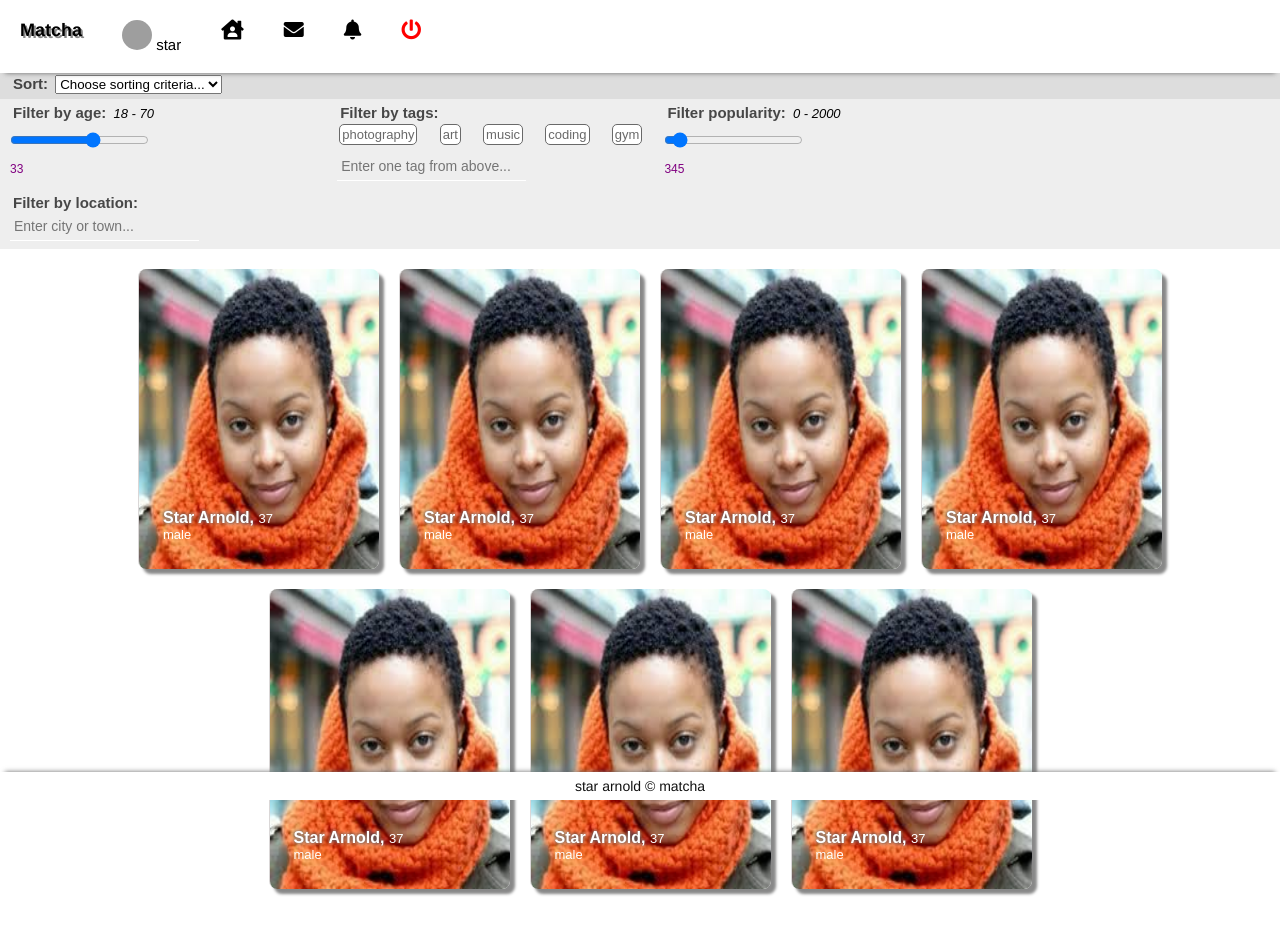
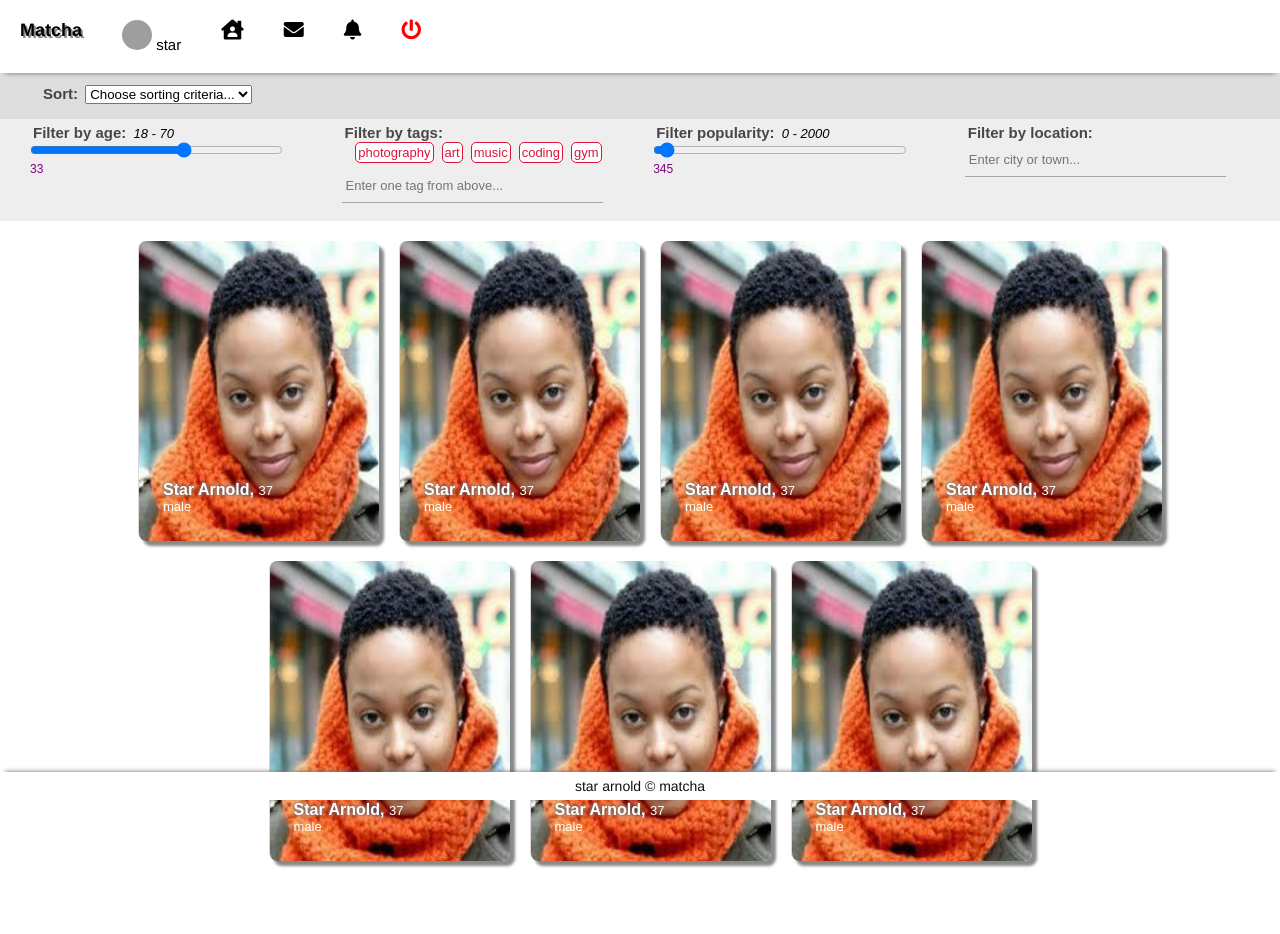
Before and after one commit to zuluarnold0/matcha, a React (Create React App) app in the folder dating-app/front-end/: page / in a window 1280 px wide. Both pictures are taken after typing "name@example.com", "Sample123" into the empty fields and a click on the input "LOGIN". Shown: the top 934 px of the page. After the commit the page ends 911 px from the top, so only its background shows below. Built offline with nearby package versions, Linux system fonts and the light colour scheme; grey boxes are pictures that could not be loaded.

Commit message:
improved filter bar appearance

```diff
--- a/dating-app/front-end/src/components/dashboard/FilterBar.css
+++ b/dating-app/front-end/src/components/dashboard/FilterBar.css
@@ -1,21 +1,29 @@
+.filter-section {
+    width: 22%;
+    padding: 5px 0px 5px 30px;
+}
+
 .sort-box {
     display: flex;
     flex-wrap: wrap;
     width: 100vw;
     background-color: #ddd;
+    padding: 10px;
 }
 
-.filter-section {
-    width: 24%;
-    padding: 5px 10px 5px 10px;
+.filter-section input[type="range"] , input[type="text"]
+{
+    width: 90%;
 }
 
-.filter-section input {
+.filter-section  input[type="text"]
+{
     height: 26px;
     padding: 4px;
     font-size: 13px;
     margin-bottom: 3px;
-    border: 1px solid #ccc;
+    border: none;
+    border-bottom: 1px solid rgba(0, 0, 0, 0.3);
 }
 
 @media only screen and (max-width: 640px) {
@@ -54,16 +62,16 @@
 .display-tags {
     display: flex;
     flex-wrap: wrap;
-    justify-content: space-between;
+    justify-content: center;
     margin-bottom: 5px;
 }
 
 .tag__ {
-    margin: 2px;
     padding: 2px;
-    color: dimgray;
+    color: crimson;
     background-color: #fff;
     font-size: 13px;
+    margin-right: 8px;
     border-radius: 5px;
-    border: 1px solid dimgray;
+    border: 1px solid crimson;
 }
--- a/dating-app/front-end/src/components/dashboard/FilterBar.js
+++ b/dating-app/front-end/src/components/dashboard/FilterBar.js
@@ -45,7 +45,7 @@ const FilterBar = () => {
                         <span className="tag__">gym</span>
                     </div>
                     <input
-                        className="form-control inputField"
+                        className="form-control"
                         type="text"
                         name="searchedTag"
                         placeholder="Enter one tag from above..."
@@ -70,7 +70,7 @@ const FilterBar = () => {
                 <div className="filter-section">
                   <span className="filter-title">Filter by location: </span>
                     <input
-                        className="form-control inputField"
+                        className="form-control"
                         type="text"
                         name="city"
                         placeholder="Enter city or town..."
@@ -86,6 +86,7 @@ const FilterBar = () => {
                     />
                 </div>
             </div>
+
         </div>
     )
 }
--- a/dating-app/front-end/src/components/nav/Nav.css
+++ b/dating-app/front-end/src/components/nav/Nav.css
@@ -63,6 +63,7 @@
 
   .nav-ba .nav-logout {
     color: red;
+    float: right;
   }
 
   @media only screen and (max-width: 600px) {
```
